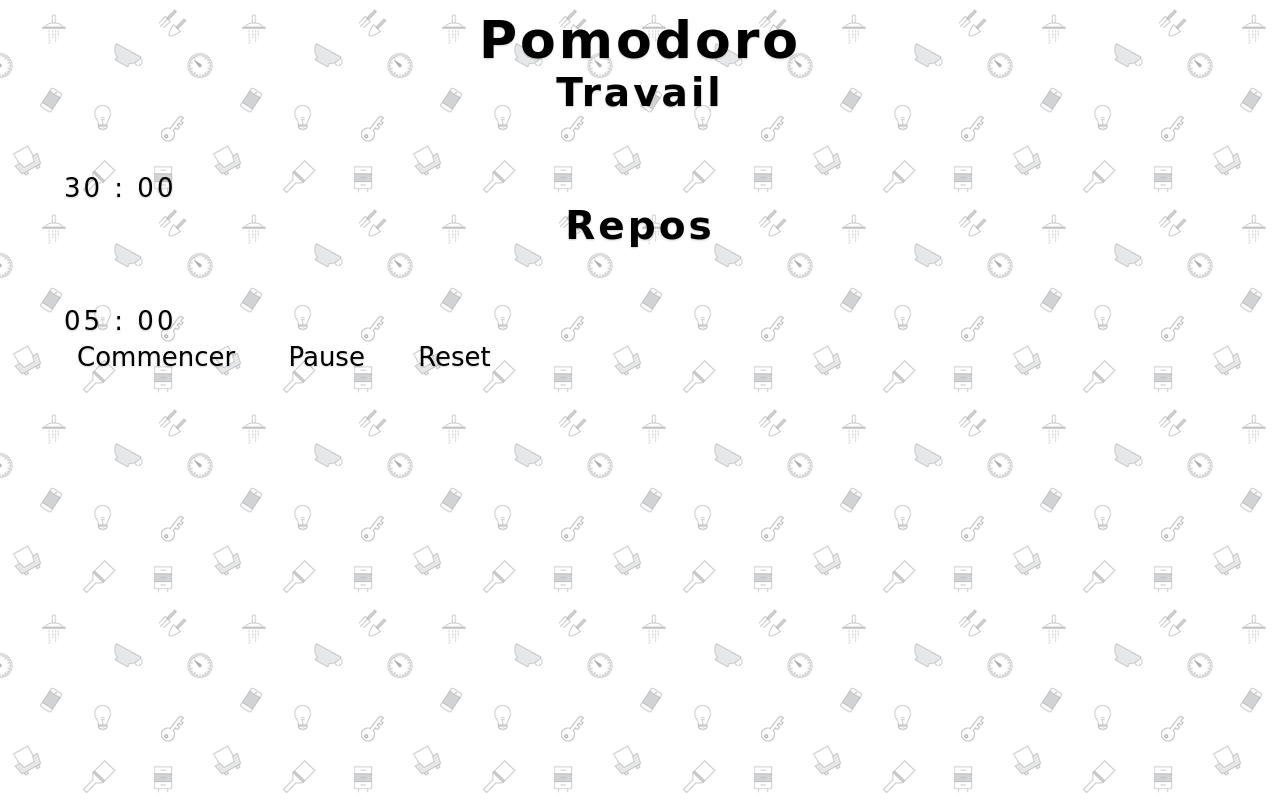
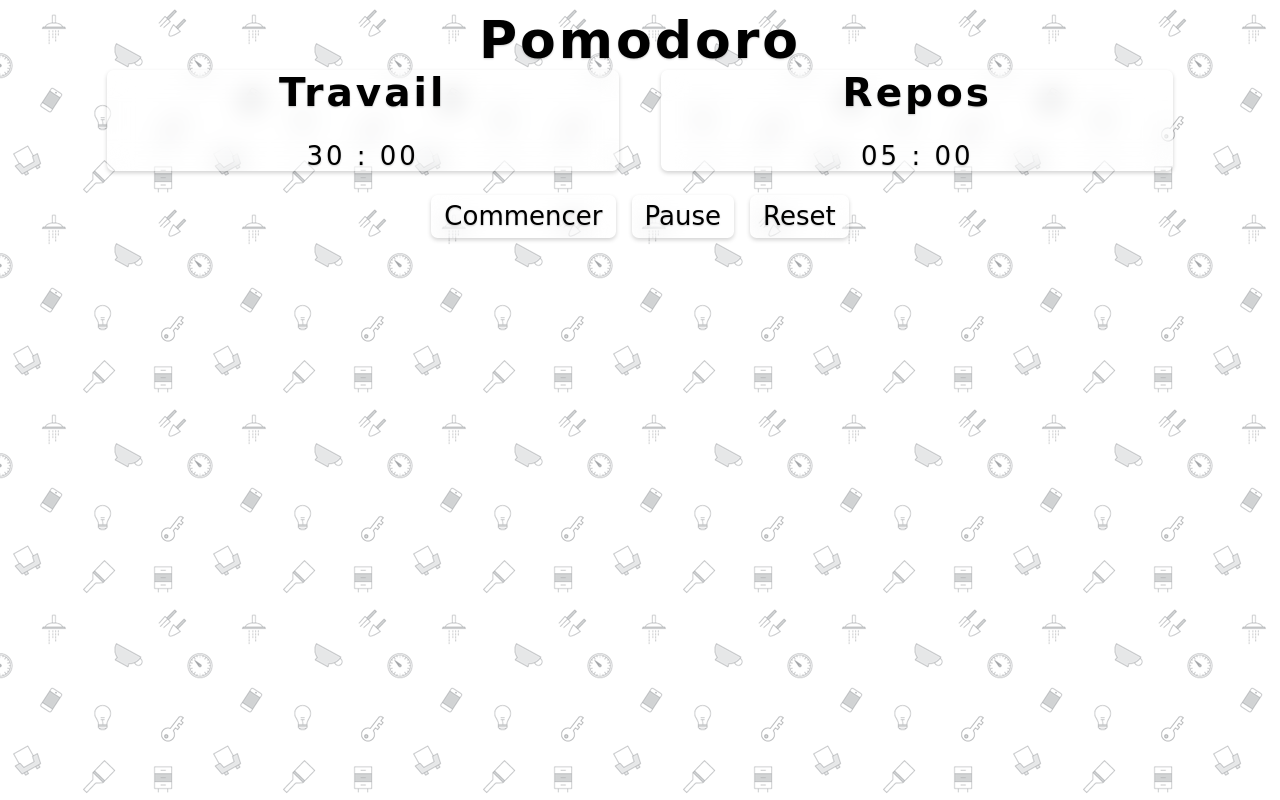
Before and after one commit to 404-azerty/pomodoro, a plain HTML site: page public/index.html in a window 1280 px wide. Drawn offline with Linux system fonts and the light colour scheme; a web font is replaced by a local one.

Commit message:
skeletton

```diff
--- a/public/style.css
+++ b/public/style.css
@@ -50,4 +50,34 @@ body button + button {
   margin-left: 1rem;
 }
 
+#timers {
+  display: flex;
+  flex-wrap: wrap;
+  justify-content: space-evenly;
+}
+#timers div {
+  box-shadow: 0 2px 4px rgba(0, 0, 0, 0.18);
+}
+#timers * {
+  min-width: 40vw;
+  text-align: center;
+}
+
+#actions {
+  margin-top: 3vh;
+  display: flex;
+  flex-wrap: wrap;
+  justify-content: center;
+}
+#actions * {
+  display: block;
+  box-shadow: 0 2px 4px rgba(0, 0, 0, 0.18);
+}
+
+#timers *, #actions * {
+  backdrop-filter: blur(0.5em);
+  -webkit-backdrop-filter: blur(0.5em);
+  border-radius: 0.25em;
+}
+
 /*# sourceMappingURL=style.css.map */
```
